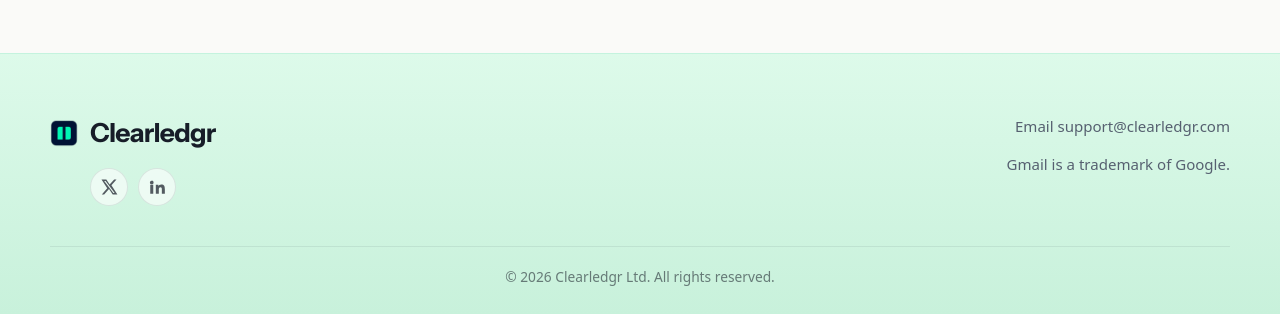
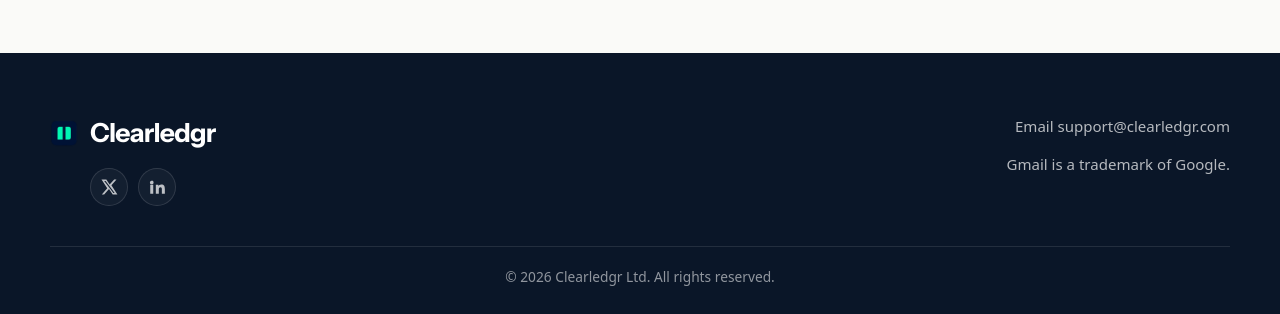
Before and after one commit to clearledgr/landing-page, a plain HTML site: page index.html in a window 1280 px wide. Shown: the part 6090-6404 px from the top of the page. Drawn offline with Linux system fonts and the light colour scheme; a web font is replaced by a local one.

Commit message:
Revert landing page footer to navy

```diff
--- a/styles.css
+++ b/styles.css
@@ -1252,9 +1252,8 @@ p {
 .footer {
   margin-top: 0;
   padding: 60px 0 26px;
-  background: linear-gradient(180deg, #ddfaea 0%, #c8f1db 100%);
-  box-shadow: inset 0 1px 0 rgba(16, 185, 129, 0.12);
-  color: var(--ink);
+  background: var(--dark);
+  color: rgba(255, 255, 255, 0.88);
 }
 
 .footer__inner {
@@ -1264,7 +1263,7 @@ p {
 }
 
 .brand--footer .brand-copy {
-  color: var(--ink);
+  color: #fff;
 }
 
 .footer__brand {
@@ -1297,10 +1296,10 @@ p {
   justify-content: center;
   width: 38px;
   height: 38px;
-  border: 1px solid rgba(23, 29, 40, 0.1);
+  border: 1px solid rgba(255, 255, 255, 0.12);
   border-radius: 999px;
-  color: rgba(23, 29, 40, 0.72);
-  background: rgba(255, 255, 255, 0.6);
+  color: rgba(255, 255, 255, 0.72);
+  background: rgba(255, 255, 255, 0.04);
 }
 
 .footer__social-link svg {
@@ -1310,14 +1309,14 @@ p {
 
 .footer__meta p,
 .footer__meta a {
-  color: var(--ink-soft);
+  color: rgba(255, 255, 255, 0.7);
   font-size: 0.94rem;
   line-height: 1.75;
 }
 
 .footer__social-link:hover,
 .footer__meta a:hover {
-  color: var(--ink);
+  color: #fff;
 }
 
 .footer__bottom {
@@ -1327,8 +1326,8 @@ p {
   gap: 16px;
   margin-top: 40px;
   padding-top: 20px;
-  border-top: 1px solid rgba(23, 29, 40, 0.08);
-  color: rgba(23, 29, 40, 0.56);
+  border-top: 1px solid rgba(255, 255, 255, 0.1);
+  color: rgba(255, 255, 255, 0.55);
   font-size: 0.86rem;
 }
 
```
